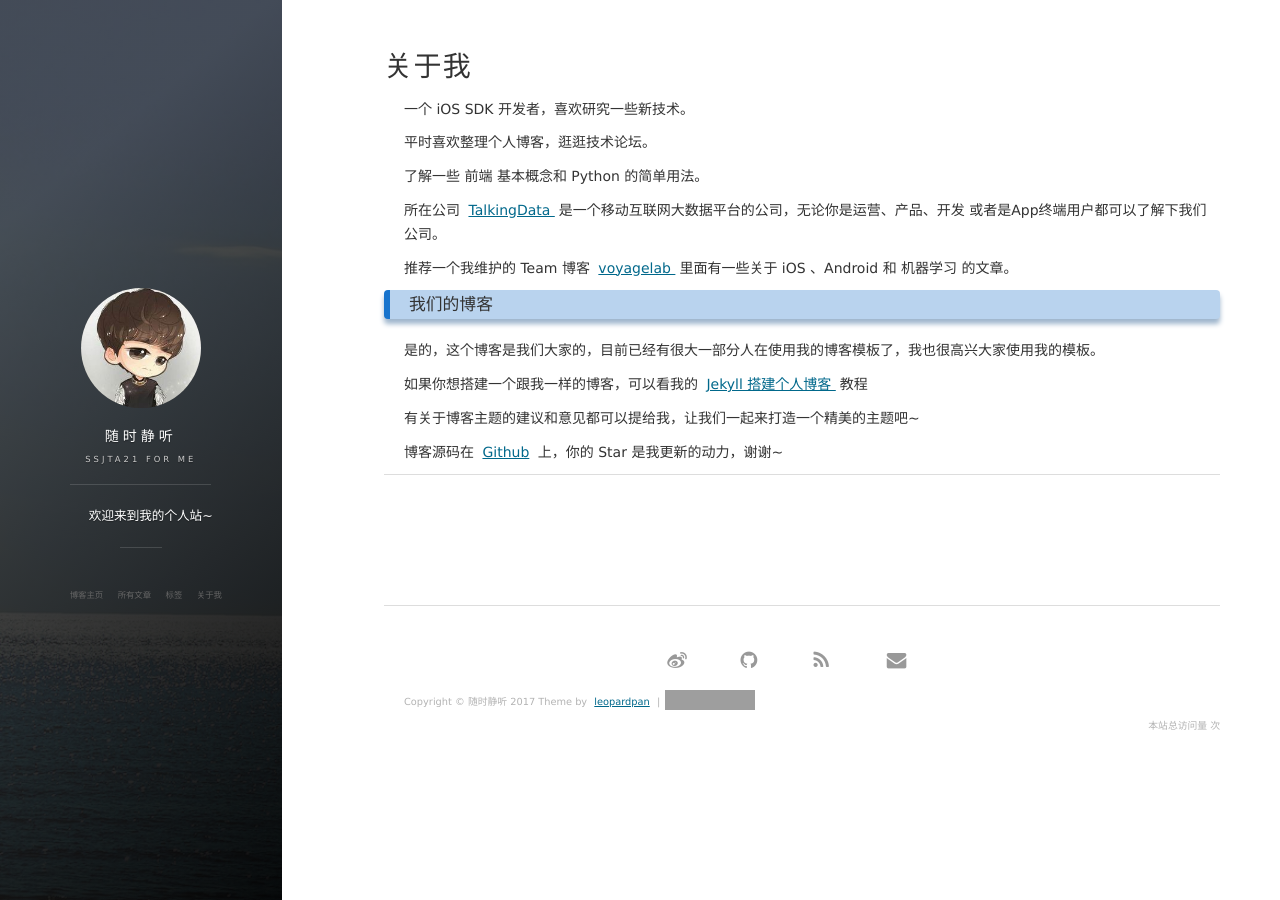
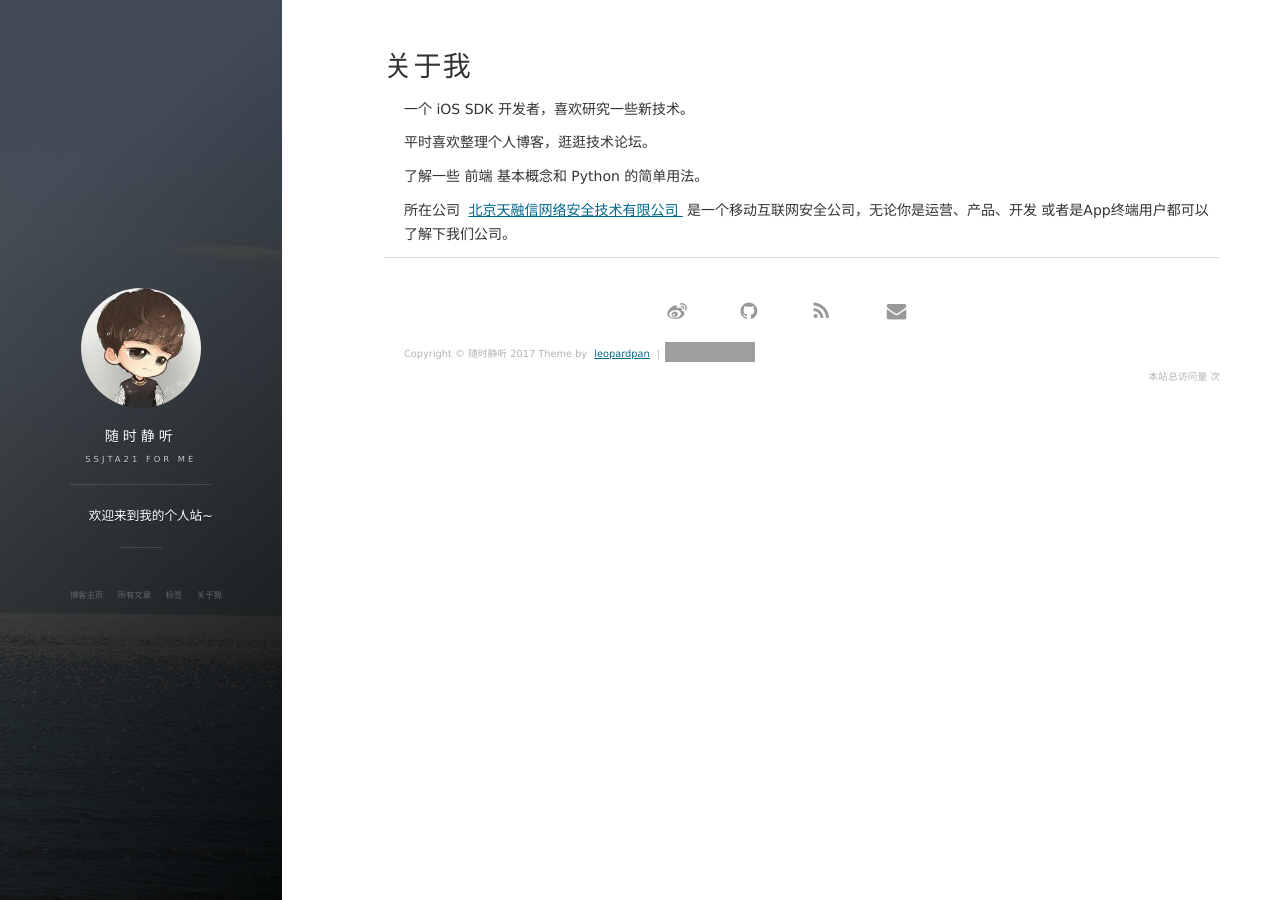
Before and after one commit to ssjt21/ssjt21.github.io, a Jekyll site: the page built from about.md, in a window 1280 px wide. Built offline with Jekyll 4.4.1, drawn with Linux system fonts in a browser that asks for light colours; nearby versions of some CDN libraries; comment, search, counter and statistics services are not loaded; grey boxes are pictures that could not be loaded.

Commit message:
about me

```diff
--- a/about.md
+++ b/about.md
@@ -12,41 +12,6 @@ title: 关于我
 <p>
 
 所在公司
-<a target="_blank" href="https://www.talkingdata.com/"> TalkingData </a>
-是一个移动互联网大数据平台的公司，无论你是运营、产品、开发 或者是App终端用户都可以了解下我们公司。
+<a target="_blank" href="http://www.topsec.com.cn/"> 北京天融信网络安全技术有限公司 </a>
+是一个移动互联网安全公司，无论你是运营、产品、开发 或者是App终端用户都可以了解下我们公司。
 <p>
-
-推荐一个我维护的 Team 博客
-<a target="_blank" href="http://talkingdata.me/"> voyagelab </a>
-里面有一些关于 iOS 、Android 和 机器学习 的文章。
-
-<p>
-
-<h3> 我们的博客 </h3>
-
-<p>
-
-是的，这个博客是我们大家的，目前已经有很大一部分人在使用我的博客模板了，我也很高兴大家使用我的模板。
-
-<p>
-
-如果你想搭建一个跟我一样的博客，可以看我的
-<a href="/2016/10/jekyll_tutorials1/"> Jekyll 搭建个人博客 </a>
-教程
-
-<p>
-
-有关于博客主题的建议和意见都可以提给我，让我们一起来打造一个精美的主题吧~
-
-<p>
-
-博客源码在 <a target="_blank" href='https://github.com/leopardpan/leopardpan.github.io/'>Github</a> 上，你的 Star 是我更新的动力，谢谢~
-
-<p>
-
-<p>
-
-<p>
-
-
-{% include comments.html %}
```
